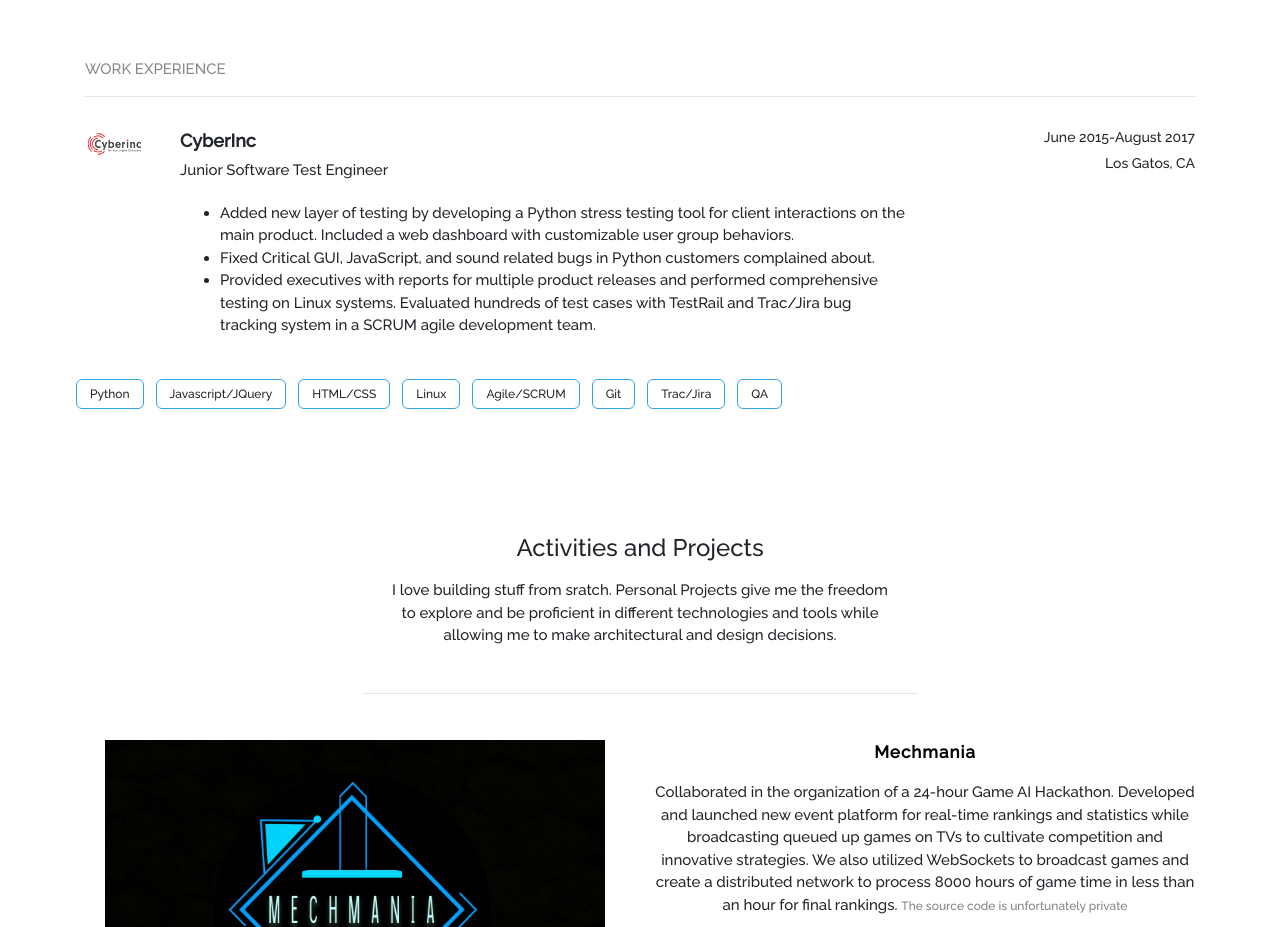
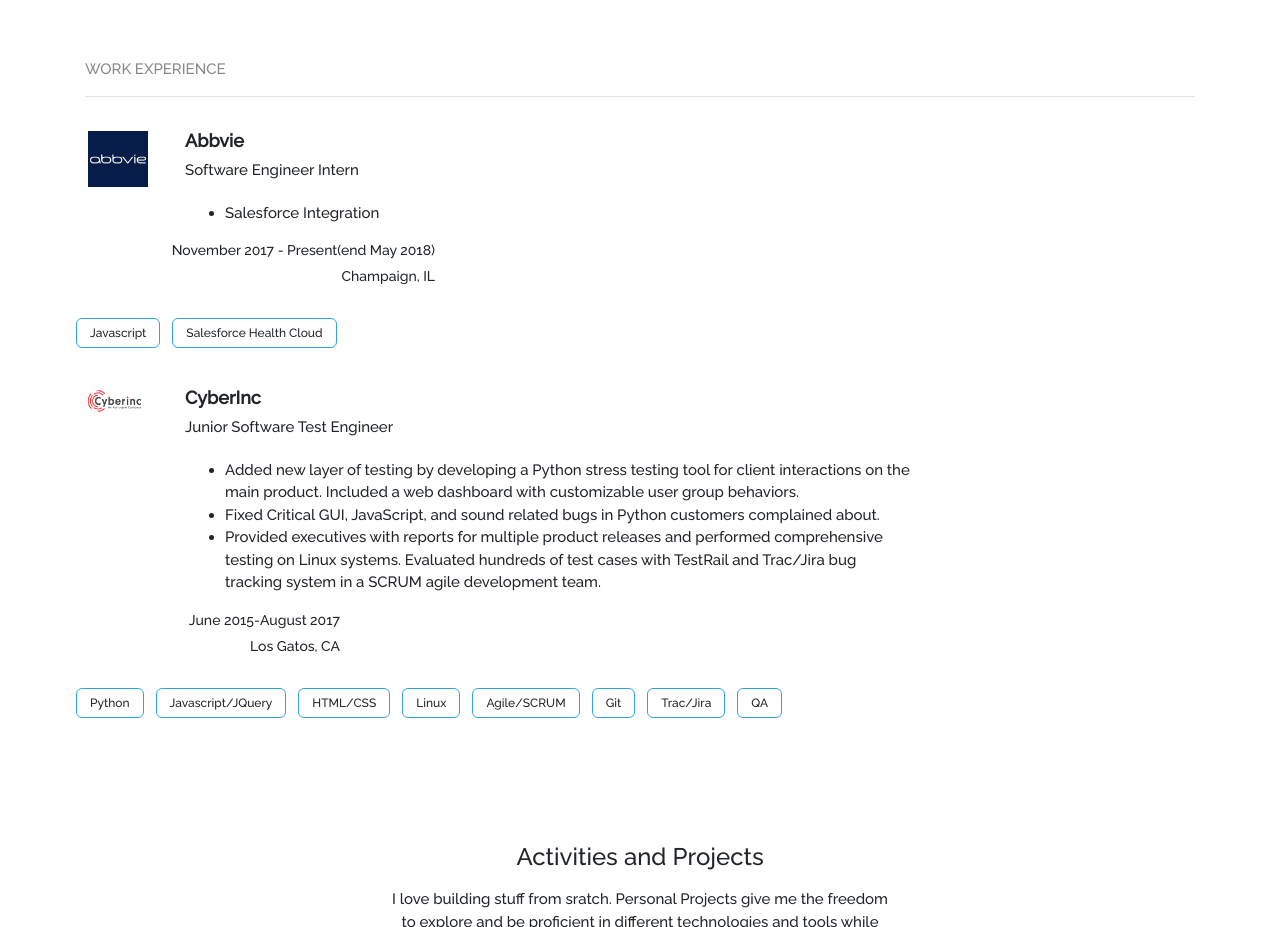
Before and after one commit to tko22/old.timothyko.org, a React (Create React App) app in the folder frontend/: page / in a window 1280 px wide. Shown: the part 1680-2607 px from the top of the page. Built offline with nearby package versions, Linux system fonts and the light colour scheme.

Commit message:
added abbvie

```diff
--- a/frontend/src/components/Resume.js
+++ b/frontend/src/components/Resume.js
@@ -4,13 +4,15 @@
 import cyberinc from '../cyberinc.png'
 import Reveal from 'react-reveal';
 import SkillsList from "./SkillsList";
+import abbvie from '../abbvie-logo.jpg'
 
 class Resume extends Component {
     constructor(props) {
         super(props);
         this.state = {
             uiucSkills: ['lc3 Assembly','C','SVN','Signals'],
-            cyberincSkills: ['Python','Javascript/JQuery','HTML/CSS','Linux','Agile/SCRUM','Git','Trac/Jira','QA']
+            cyberincSkills: ['Python','Javascript/JQuery','HTML/CSS','Linux','Agile/SCRUM','Git','Trac/Jira','QA'],
+            abbvieSkills: ['Javascript', 'Salesforce Health Cloud']
         }
     }
     render() {
@@ -59,9 +61,35 @@
                     <Reveal effect="animated fadeInRight" number="0.7">
                         <div className="row" style={{marginTop:30}}>
                             <div className="col-md-1">
+                                <img style={{paddingTop:4}}src={abbvie} height="60" width="60"/>
+                            </div>
+                            <div style={{marginLeft:5}}className="col-md-7">
+                                <div className="left-align-wrapper">
+                                    <p className="title">Abbvie</p>
+                                    <p className="sub">Software Engineer Intern</p>
+                                    <div className="content" style={{fontSize:15,marginTop:20}}>
+                                        <ul style={{textDecoration:'none'}}>
+                                            <li>Salesforce Integration</li>
+                                        </ul>
+                                    </div>
+                                </div>
+                            </div>
+
+                            <div className="col-md-4">
+                                <p className="right" style={{marginBottom:0}}>November 2017 - Present(end May 2018)</p>
+                                <p id="work-location" className={subRightClass}>Champaign, IL</p>
+                            </div>
+                        </div>
+                        <div className="row">
+                            <SkillsList skills={this.state.abbvieSkills}/>
+                        </div>
+                    </Reveal>
+                    <Reveal effect="animated fadeInRight" number="0.7">
+                        <div className="row" style={{marginTop:30}}>
+                            <div className="col-md-1">
                                 <img style={{paddingTop:4}}src={cyberinc} height="30" width="70"/>
                             </div>
-                            <div className="col-md-8">
+                            <div style={{marginLeft:5}} className="col-md-8">
                                 <div className="left-align-wrapper">
                                     <p className="title">CyberInc</p>
                                     <p className="sub">Junior Software Test Engineer</p>
```
Also changed, not shown: frontend/src/abbvie-logo.jpg (added).
